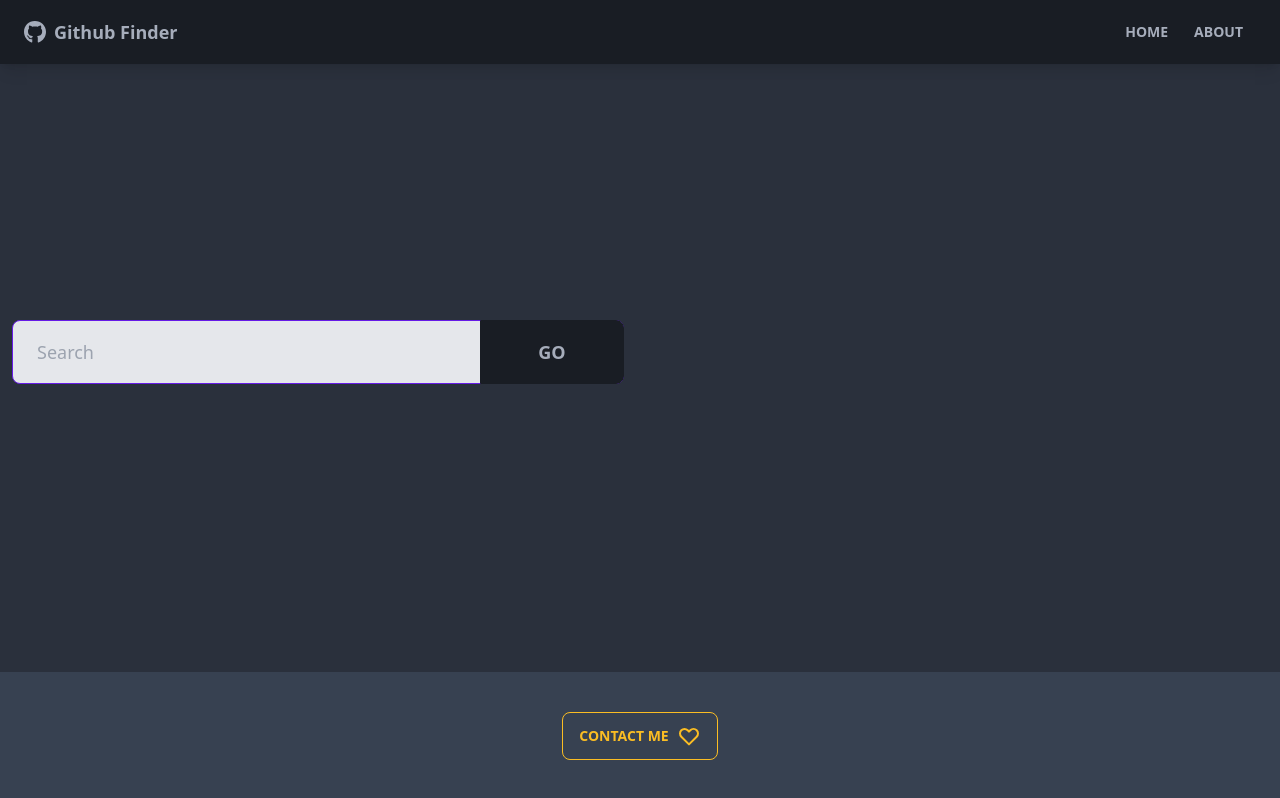
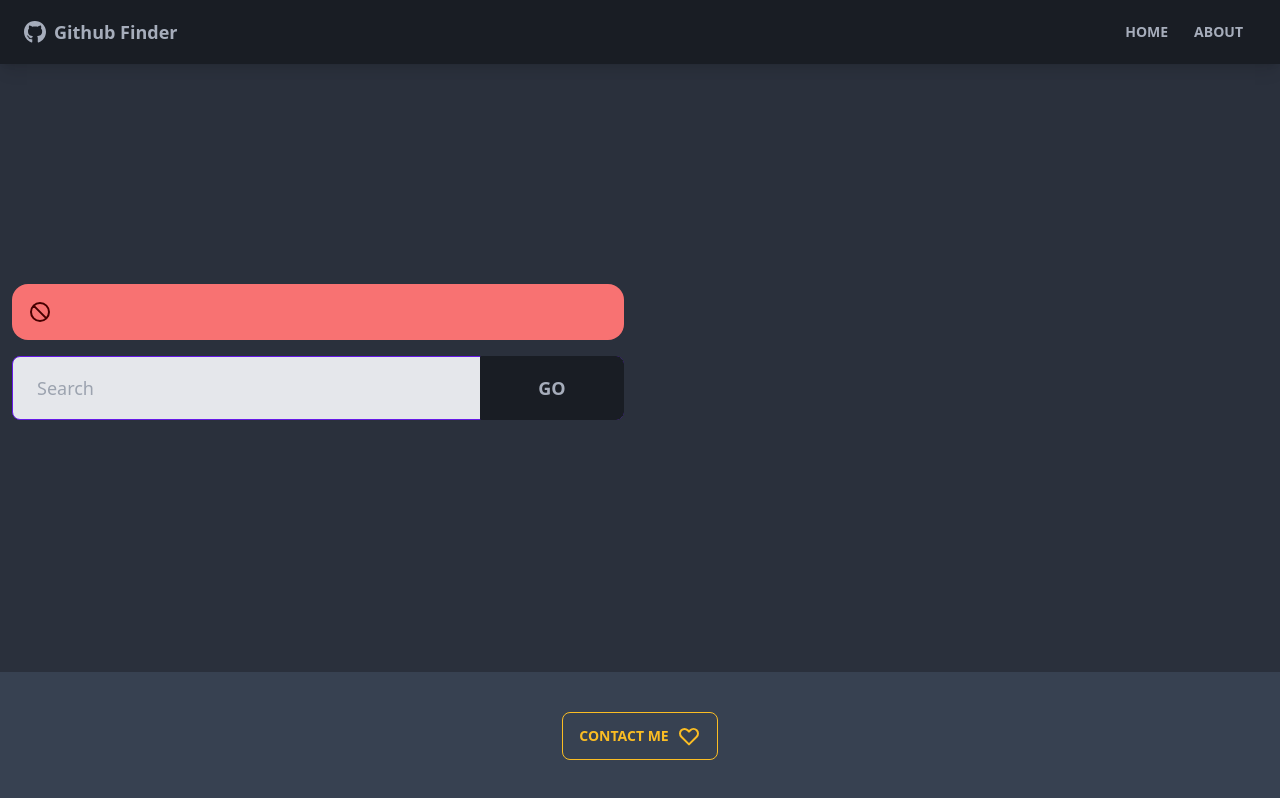
Before and after one commit to CamHaoHa/React-2.GitHubAPI.GitHubFinder, a React (Create React App) app: page / in a window 1280 px wide. Built offline with nearby package versions, Linux system fonts and the light colour scheme; the HTML template or start-up script is replaced by a standard one.

Commit message:
feat: create alert components and alert context

```diff
--- a/src/App.js
+++ b/src/App.js
@@ -5,15 +5,18 @@ import Footer from './components/layout/Footer';
 import Home from './components/pages/Home';
 import AboutPage from './components/pages/AboutPage';
 import NotFound from './components/pages/NotFound';
+import Alert from './components/layout/Alert';
 import { GithubProvider } from './context/github/GithubContext';
-
+import { AlertProvider } from './context/alert/AlertContext';
 function App() {
   return (
     <GithubProvider>
+      <AlertProvider>
         <Router>
           <div className="flex flex-col justify-between h-screen">
             <Navbar />
             <main className="container mx-auto px-3 pb-12">
+              <Alert />
               <Routes>
                 <Route
                   path="/"
@@ -36,6 +39,7 @@ function App() {
             <Footer />
           </div>
         </Router>
+      </AlertProvider>
     </GithubProvider>
   );
 }
--- /dev/null
+++ b/src/components/layout/Alert.jsx
@@ -0,0 +1,35 @@
+import { useContext } from 'react';
+import AlertContext from '../../context/alert/AlertContext';
+
+function Alert() {
+  const { alert } = useContext(AlertContext);
+
+  return (
+    <div
+      className={`grid grid-cols-1 xl:grid-cols-2 lg:grid-cols-2 md:grid-cols-2 gap-8 mb-4`}
+      style={{ visibility: alert ? 'visible' : 'hidden' }}
+    >
+      {/* conditional hide the div rather than conditional render the div, this prevent content shift when alert show */}
+      <div className="alert alert-error">
+        {/* apply daisyio  */}
+        <div>
+          <svg
+            fill="none"
+            viewBox="0 0 24 24"
+            className="w-6 h-6 stroke-current mr-3"
+          >
+            <path
+              strokeLinecap="round"
+              strokeLinejoin="round"
+              strokeWidth="2"
+              d="M18.364 18.364A9 9 0 005.636 5.636m12.728 12.728A9 9 0 015.636 5.636m12.728 12.728L5.636 5.636"
+            ></path>
+          </svg>
+          <strong>{alert?.msg}</strong>
+        </div>
+      </div>
+    </div>
+  );
+}
+
+export default Alert;
--- a/src/components/users/UserSearch.jsx
+++ b/src/components/users/UserSearch.jsx
@@ -1,8 +1,10 @@
 import { useState, useContext } from 'react';
 import GithubContext from '../../context/github/GithubContext';
+import AlertContext from '../../context/alert/AlertContext';
 
 function UserSearch() {
   const { users, searchUsers, clearUsersState } = useContext(GithubContext);
+  const { setAlert } = useContext(AlertContext);
   const [text, setText] = useState('');
 
   const handleTextChange = (e) => {
@@ -12,7 +14,7 @@ function UserSearch() {
   const handleSubmit = (e) => {
     e.preventDefault();
     if (text === '') {
-      alert('Please enter a text');
+      setAlert('error', 'please enter a name');
     } else {
       searchUsers(text);
       setText('');
--- /dev/null
+++ b/src/context/alert/AlertContext.js
@@ -0,0 +1,25 @@
+import { useReducer, useState, createContext } from 'react';
+import alertReducer from './AlertReducer';
+
+const AlertContext = createContext();
+
+export const AlertProvider = ({ children }) => {
+  const initialState = useState(null);
+
+  const [state, dispatch] = useReducer(alertReducer, initialState);
+
+  const setAlert = (type, msg) => {
+    dispatch({
+      type: 'SET_ALERT',
+      payload: { msg, type },
+    });
+
+    setTimeout(() => dispatch({ type: 'CLEAR_ALERT' }), 3000);
+  };
+  return (
+    <AlertContext.Provider value={{ alert: state, setAlert }}>
+      {children}
+    </AlertContext.Provider>
+  );
+};
+export default AlertContext;
--- /dev/null
+++ b/src/context/alert/AlertReducer.js
@@ -0,0 +1,12 @@
+const alertReducer = (state, action) => {
+  switch (action.type) {
+    case 'SET_ALERT':
+      return action.payload;
+    case 'CLEAR_ALERT':
+      return null;
+    default:
+      return state;
+  }
+};
+
+export default alertReducer;
```
Lines whose indentation alone changed are shown as unchanged.
